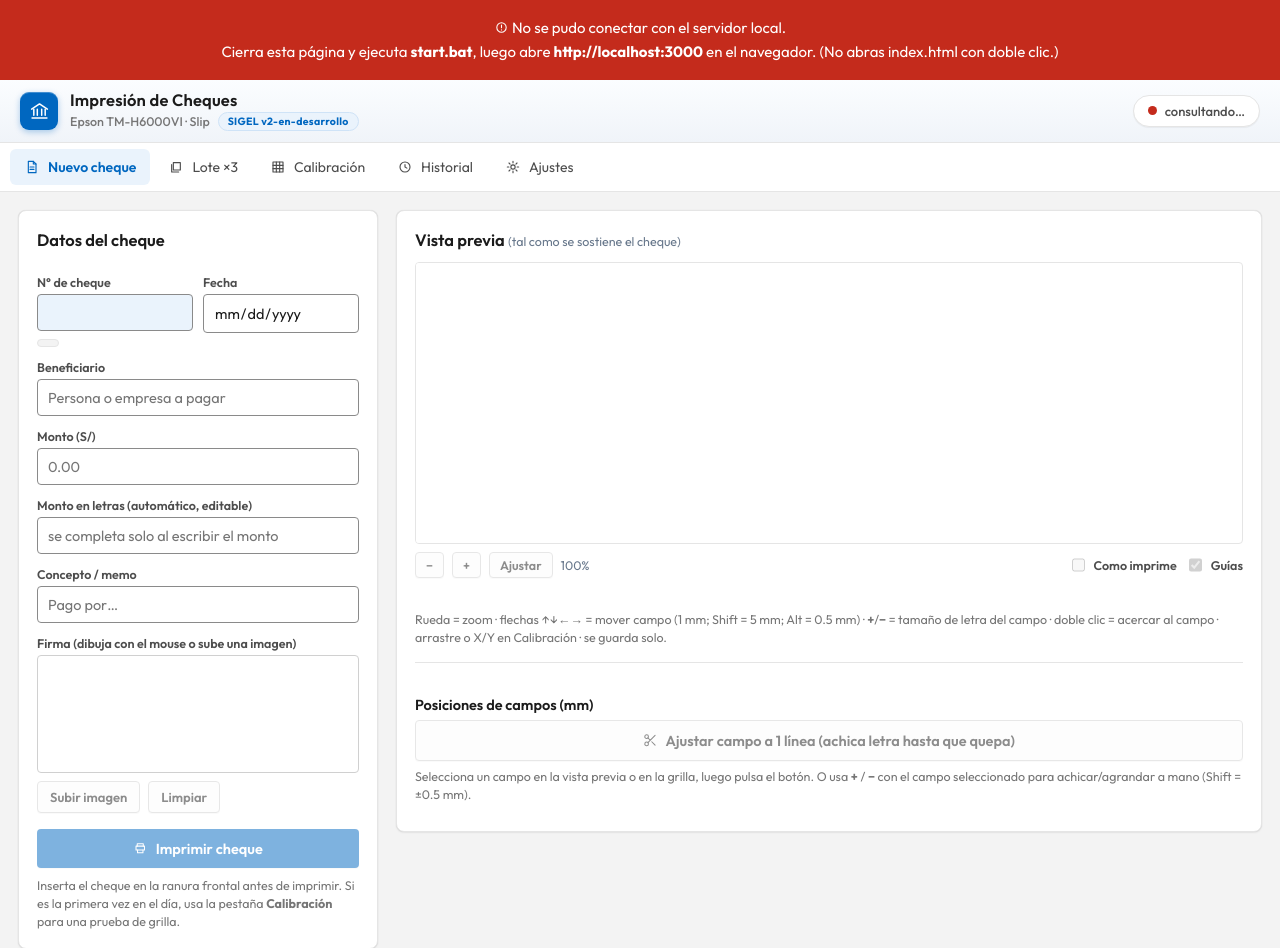
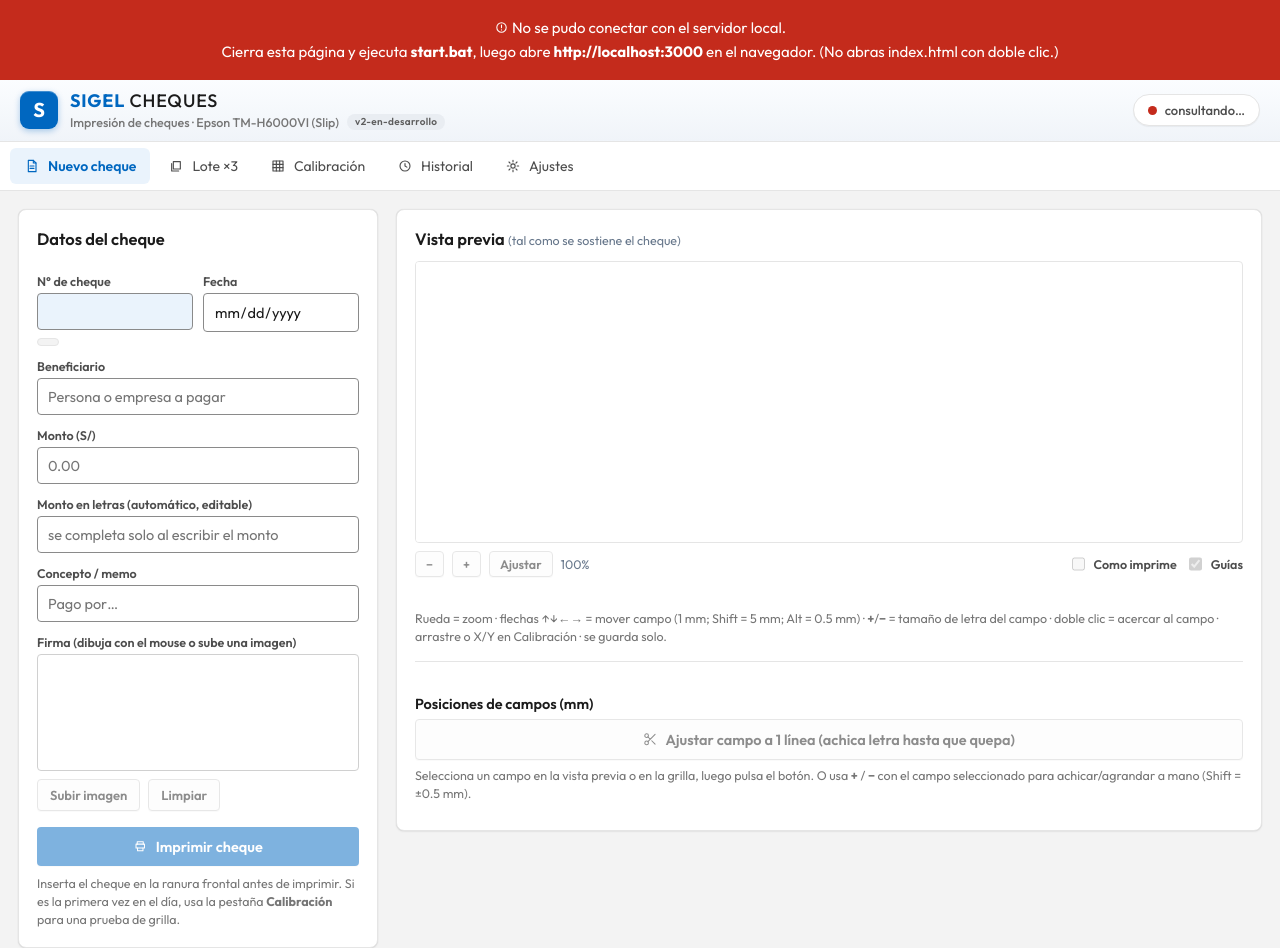
Before and after one commit to josemariarava/sigel-cheques, a website: page index.html in a window 1280 px wide. Shown: the top 948 px of the page. Drawn offline with Linux system fonts and the light colour scheme; no server answers.

Commit message:
Header: wordmark SIGEL CHEQUES 2 tonos, monograma S, badge version discreta, title navegador (sin push)

```diff
--- a/css/base.css
+++ b/css/base.css
@@ -32,13 +32,14 @@ header{background:linear-gradient(180deg,#fbfdff,#f0f4f9);color:var(--texto);bor
   padding:11px 20px;display:flex;justify-content:space-between;align-items:center;gap:14px;flex-wrap:wrap}
 .hdrMarca{display:flex;align-items:center;gap:12px;min-width:0}
 .logoTile{width:38px;height:38px;flex:none;border-radius:9px;background:var(--accent);color:#fff;
-  display:flex;align-items:center;justify-content:center;box-shadow:0 2px 6px rgba(0,103,192,.32),inset 0 1px 0 rgba(255,255,255,.25)}
-.logoTile .ico{font-size:21px}
+  display:flex;align-items:center;justify-content:center;font-size:20px;font-weight:700;line-height:1;
+  box-shadow:0 2px 6px rgba(0,103,192,.32),inset 0 1px 0 rgba(255,255,255,.25)}
 .hdrTit{display:flex;flex-direction:column;gap:2px;min-width:0}
-.hdrTitulo{font-size:16.5px;font-weight:600;line-height:1.15;letter-spacing:.2px}
+.hdrTitulo{margin:0;font-size:18px;font-weight:500;line-height:1.15;letter-spacing:.8px;color:var(--texto)}
+.hdrTitulo b{color:var(--accent);font-weight:700}
 .hdrSub{display:flex;align-items:center;gap:8px;flex-wrap:wrap;font-size:12.5px;color:var(--texto3);font-weight:500}
-.verBadge{font-size:10.5px;font-weight:700;background:var(--accentTint);color:var(--accent);border:1px solid #cfe3f7;
-  padding:1.5px 9px;border-radius:999px;letter-spacing:.3px}
+.verBadge{font-size:10px;font-weight:600;background:#e9edf2;color:#5d5d5d;
+  padding:1.5px 8px;border-radius:999px;letter-spacing:.3px}
 #estado{display:inline-flex;align-items:center;gap:8px;font-size:13px;font-weight:500;color:var(--texto2);
   background:#fff;border:1px solid var(--borde);padding:7px 14px;border-radius:999px;box-shadow:var(--sombraBtn);max-width:100%}
 #estado .punto{margin-right:0}
--- a/index.html
+++ b/index.html
@@ -3,17 +3,17 @@
 <head>
 <meta charset="UTF-8">
 <meta name="viewport" content="width=device-width, initial-scale=1">
-<title>[v2] Impresión de Cheques — Epson TM-H6000VI</title>
+<title>SIGEL Cheques — Impresión de Cheques (Epson TM-H6000VI)</title>
 <link rel="stylesheet" href="/css/app.css">
 </head>
 <body>
 
 <header>
   <div class="hdrMarca">
-    <div class="logoTile" aria-hidden="true"><svg class="ico" viewBox="0 0 24 24"><path d="M3 10.5 12 4.5l9 6"/><path d="M5.5 10.5v7M9.5 10.5v7M14.5 10.5v7M18.5 10.5v7M3.5 20.5h17"/></svg></div>
+    <div class="logoTile" aria-hidden="true">S</div>
     <div class="hdrTit">
-      <span class="hdrTitulo">Impresión de Cheques</span>
-      <span class="hdrSub">Epson TM-H6000VI · Slip <span class="verBadge">SIGEL v2-en-desarrollo</span></span>
+      <h1 class="hdrTitulo"><b>SIGEL</b> CHEQUES</h1>
+      <span class="hdrSub">Impresión de cheques · Epson TM-H6000VI (Slip) <span class="verBadge">v2-en-desarrollo</span></span>
     </div>
   </div>
   <div id="estado"><span class="punto mal"></span>consultando…</div>
```
Also changed, not shown: css/app.css.
